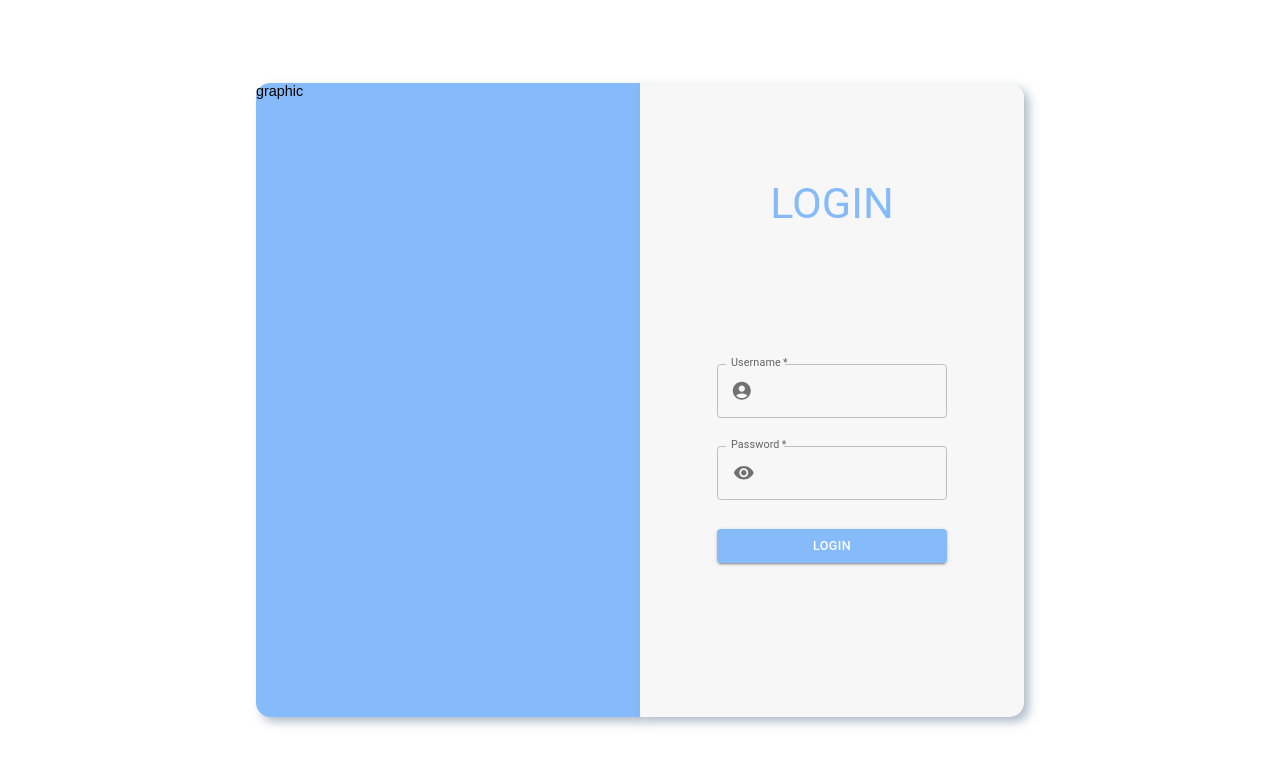
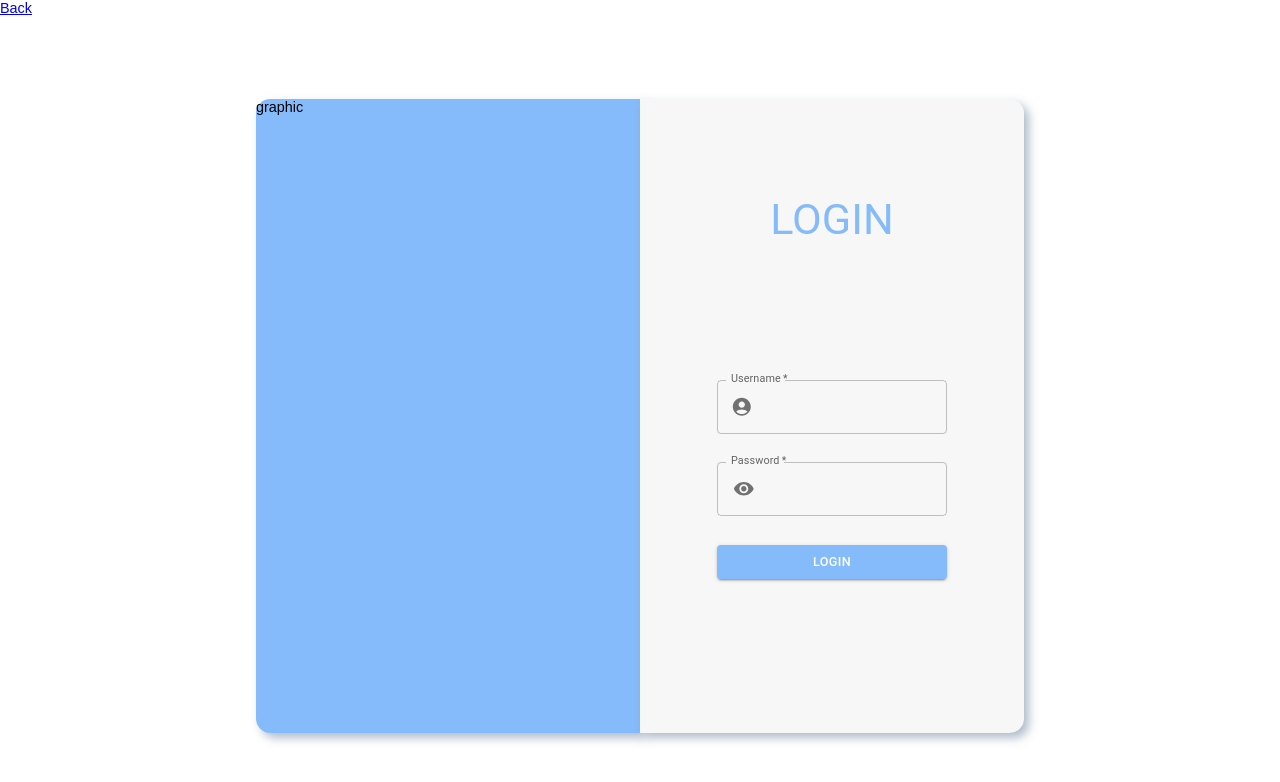
Before and after one commit to makiyo-ronkko/makiyo-app, a React (Create React App) app: page /login-page in a window 1280 px wide. Shown: the top 782 px of the page. Built offline with nearby package versions, Linux system fonts and the light colour scheme.

Commit message:
develop: refactor: render LandingPage, add a return button

```diff
--- a/src/components/Projects/LoginPage/index.tsx
+++ b/src/components/Projects/LoginPage/index.tsx
@@ -1,17 +1,19 @@
 import React from 'react';
+import { Link } from 'react-router-dom';
 import Styles from './LoginPage.module.css';
-import { Box } from './Box/Box';
-import { Signup } from './Signup/Signup';
-import { Login } from './Login/Login';
 import { AppProvider } from './AppContext';
+import { LandingPage } from './MainPage';
 
 export const LoginPage = () => {
 	return (
 		<AppProvider>
 			<div className={Styles.wrapper}>
-				<Box>
-					<Login />
-				</Box>
+				<div className={Styles.button}>
+					<Link to={'/'} className={Styles.backButton}>
+						Back
+					</Link>
+				</div>
+				<LandingPage />
 			</div>
 		</AppProvider>
 	);
```
